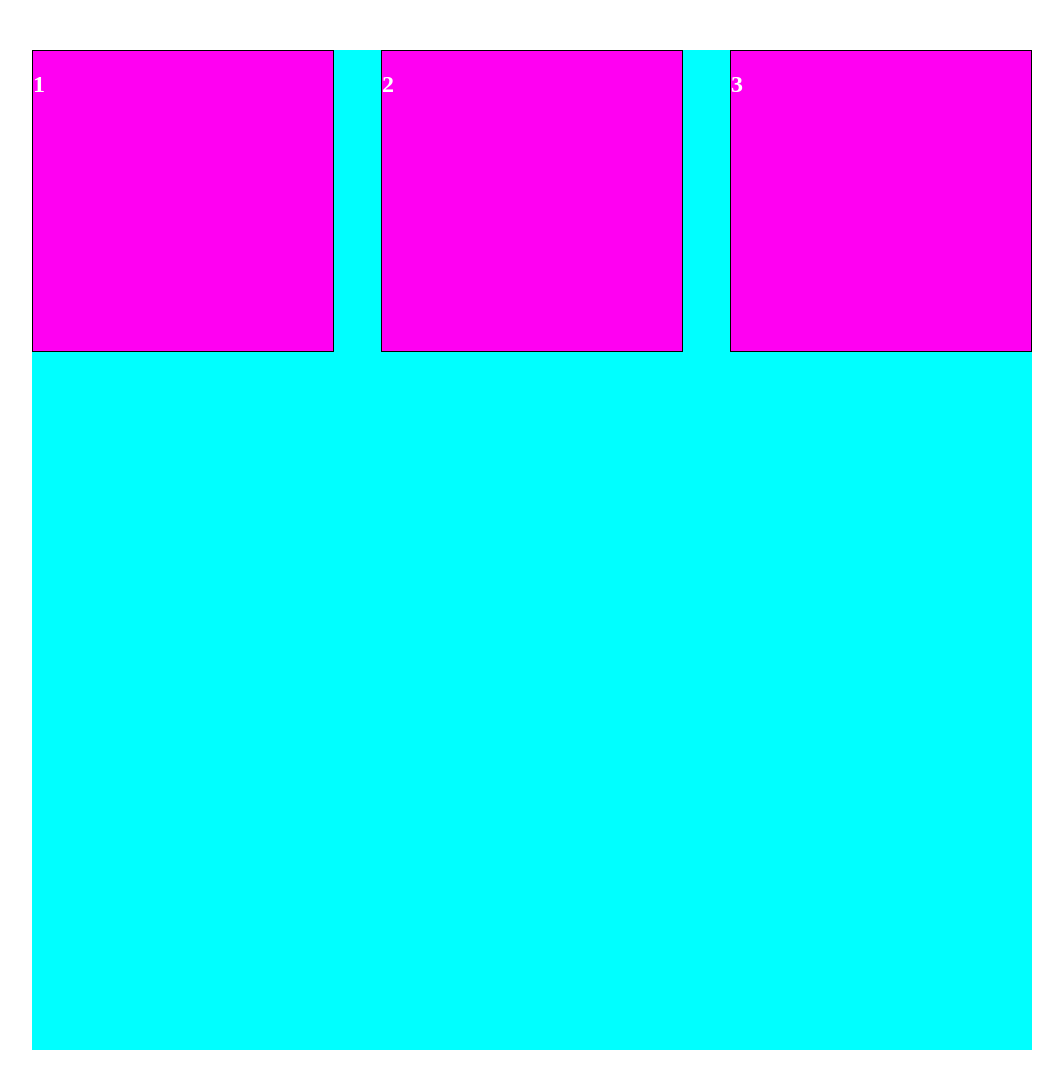
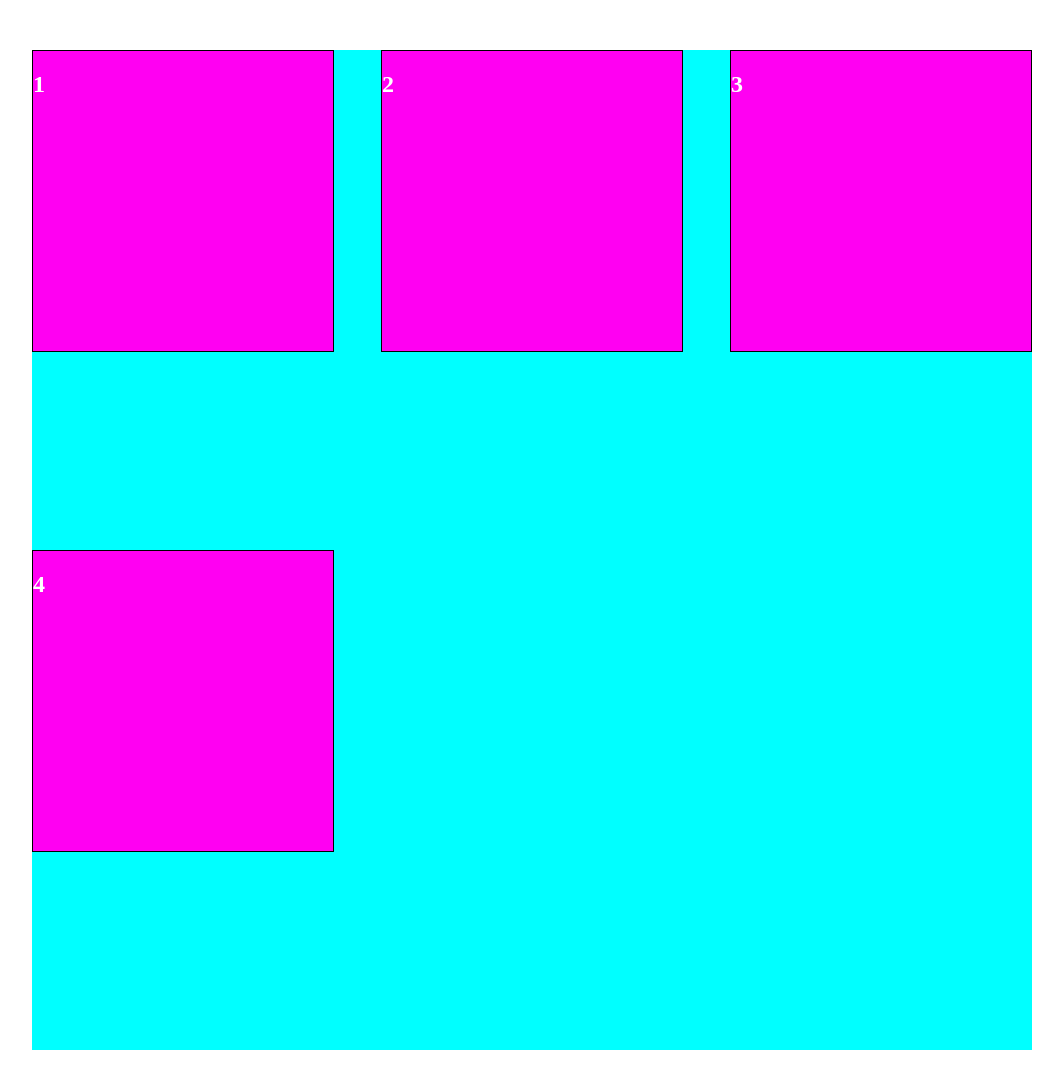
Before and after one commit to DataScientistDave/flexbox-crash-course, a plain HTML site: page index.html in a window 1280 px wide. Shown: the whole page, without its empty margins (108-1171 px from the left). Drawn offline with Linux system fonts and the light colour scheme.

Commit message:
learnt about flex-wrap

```diff
--- a/index.css
+++ b/index.css
@@ -16,6 +16,8 @@
     /* align items does everything in vertical axis */
     /* align-items: flex-end; */
     /* align-items:center; */
+    /* move things to the next row if it can't take enough space. By default it is no wrap */
+    flex-wrap: wrap;
 }
 
 .children {
--- a/index.html
+++ b/index.html
@@ -19,6 +19,9 @@
         <div class="children child3">
             <h2>3</h2>
         </div>
+        <div class="children child3">
+            <h2>4</h2>
+        </div>
     </div>
 </body>
 </html>
```
